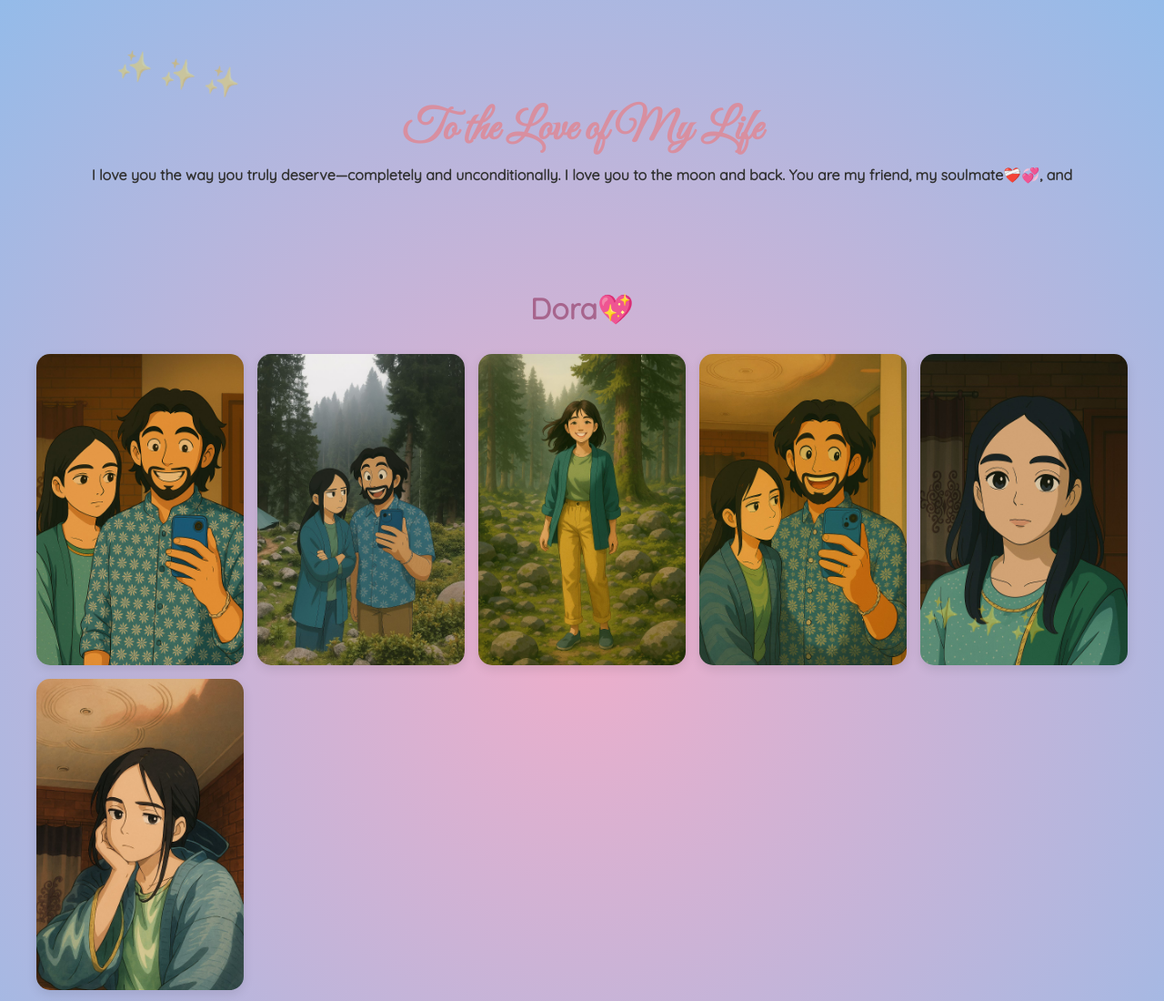
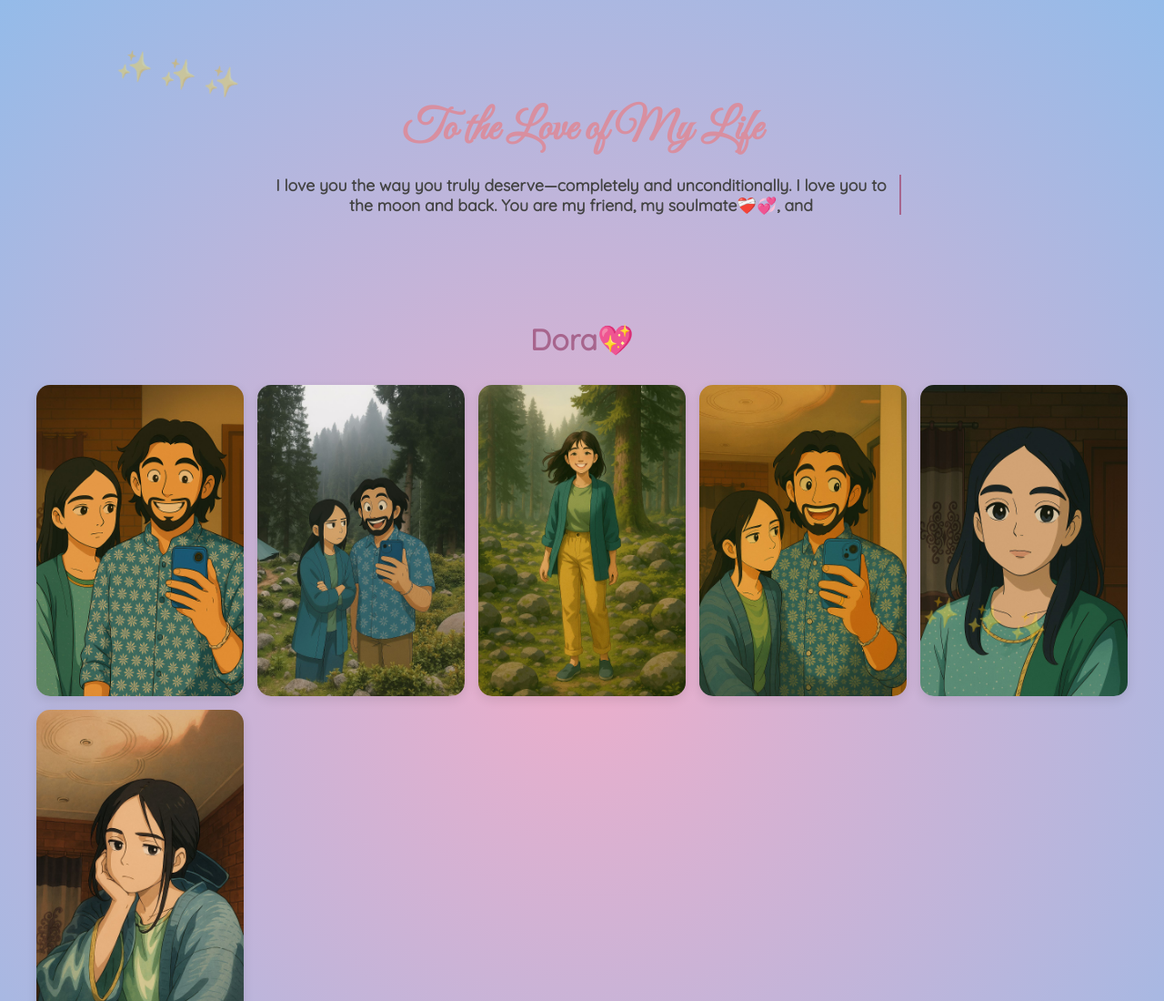
Before and after one commit to AsifAliJaun/Dora, a plain HTML site: page index.html in a window 1280 px wide. Shown: the top 1100 px of the page at 91% size. Drawn offline with Linux system fonts and the light colour scheme.

Commit message:
Update style.css

```diff
--- a/style.css
+++ b/style.css
@@ -100,3 +100,18 @@ audio {
   50% { transform: translateY(-20px) rotate(10deg); }
   100% { transform: translateY(0) rotate(0deg); }
 }
+.typing-text {
+  font-size: 1.1em;
+  max-width: 700px;
+  margin: 20px auto 0;
+  color: #444;
+  border-right: 2px solid #a7658d;
+  white-space: pre-wrap;
+  overflow: hidden;
+  animation: blinkCursor 0.8s steps(1) infinite;
+}
+
+@keyframes blinkCursor {
+  from { border-color: #a7658d; }
+  to { border-color: transparent; }
+}
```
